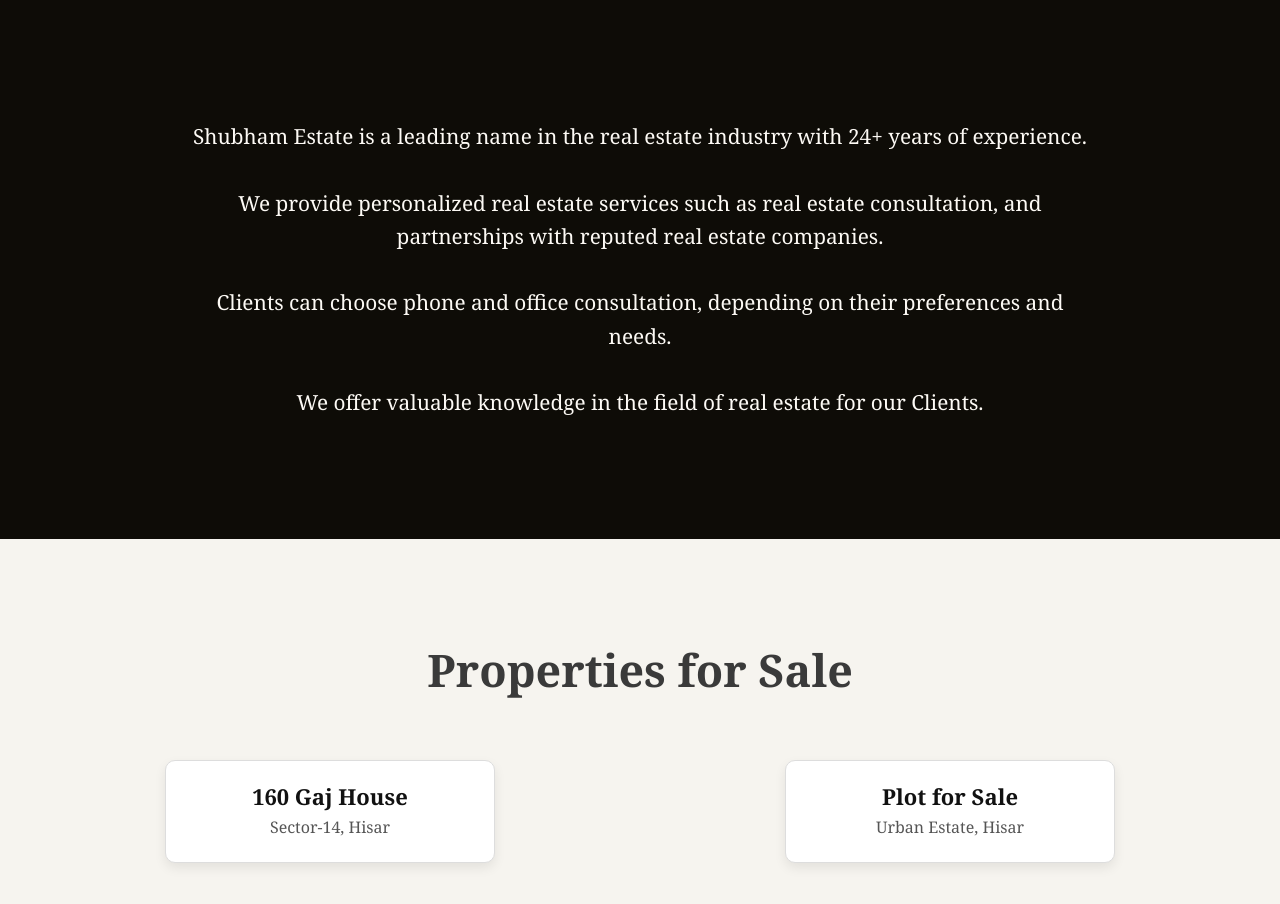
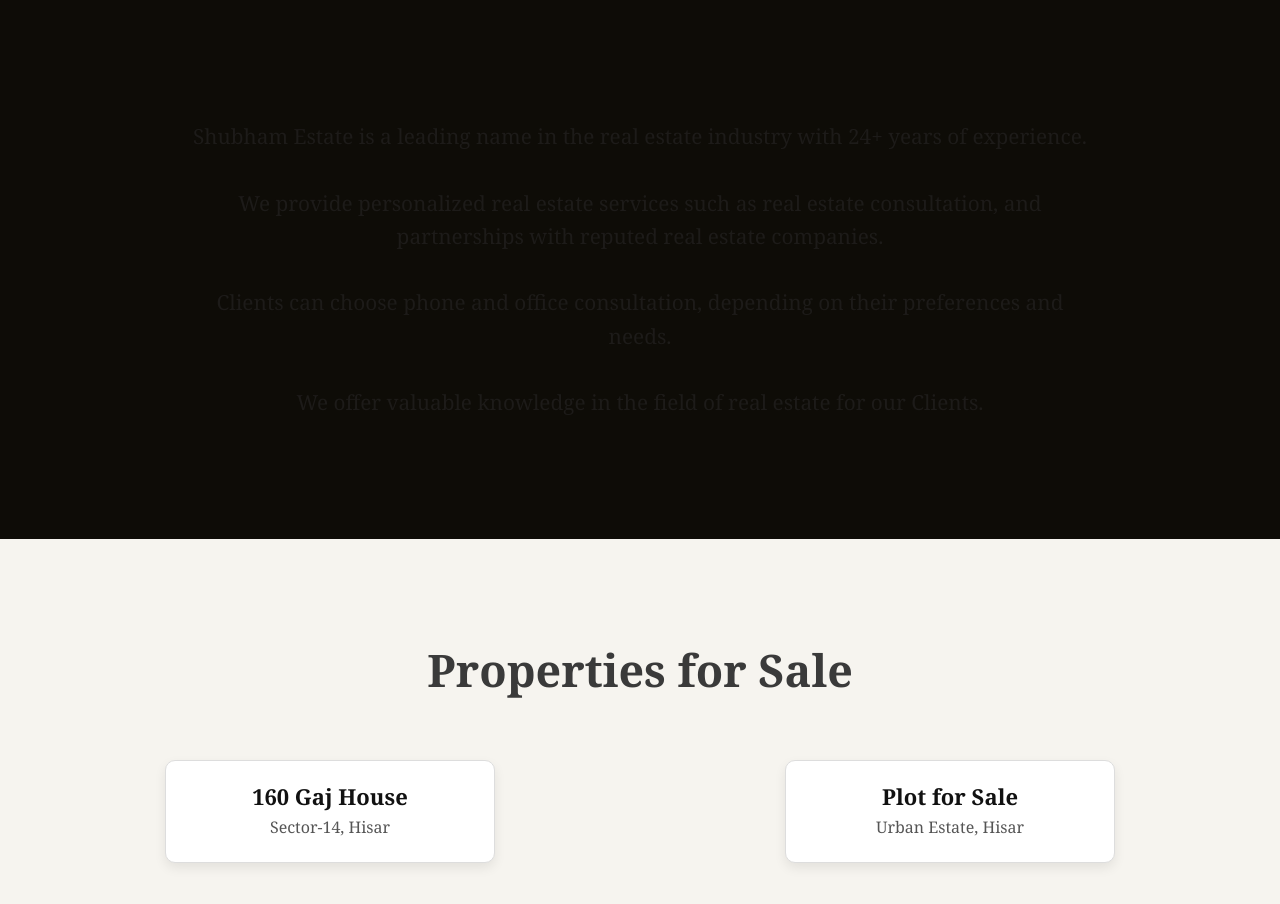
Before and after one commit to me-Dimple72/Shubham-Estate, a website: page docs/index.html in a window 1280 px wide. Shown: the part 800-1704 px from the top of the page. Drawn offline with Linux system fonts and the light colour scheme.

```diff
--- a/docs/style.css
+++ b/docs/style.css
@@ -85,7 +85,7 @@
   font-family: 'Georgia', serif;
   font-size: 1.3rem;
   line-height: 1.6;
-  color: #fdfaf5;
+  color: #1d1b19;
   max-width: 900px;
   margin: 0 auto;
   font-weight: 300;
```
